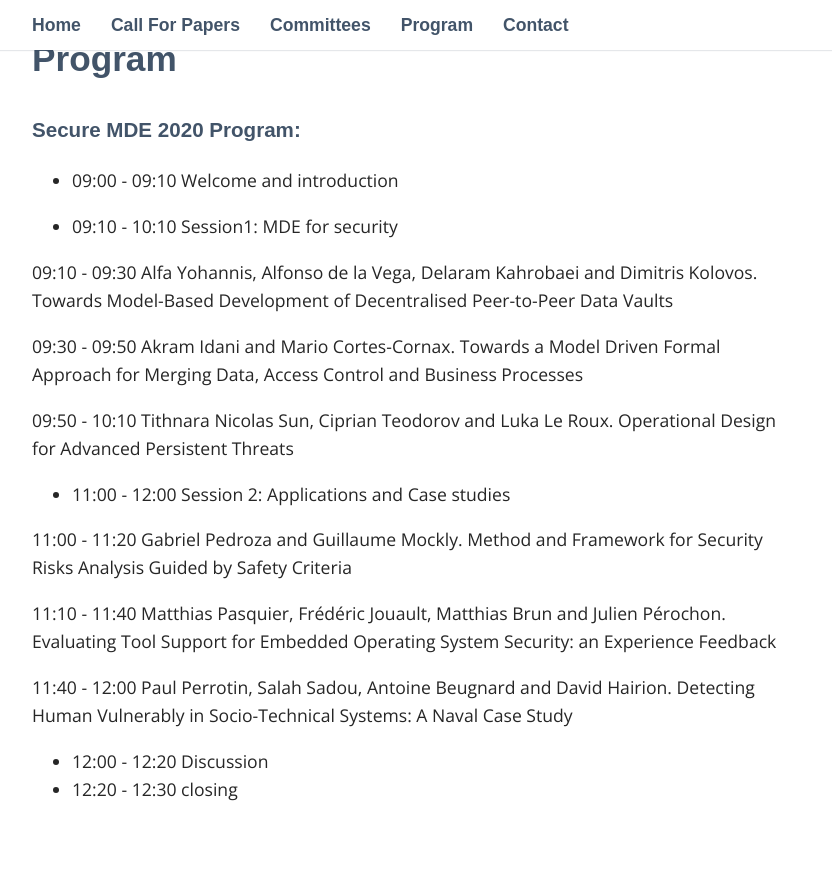
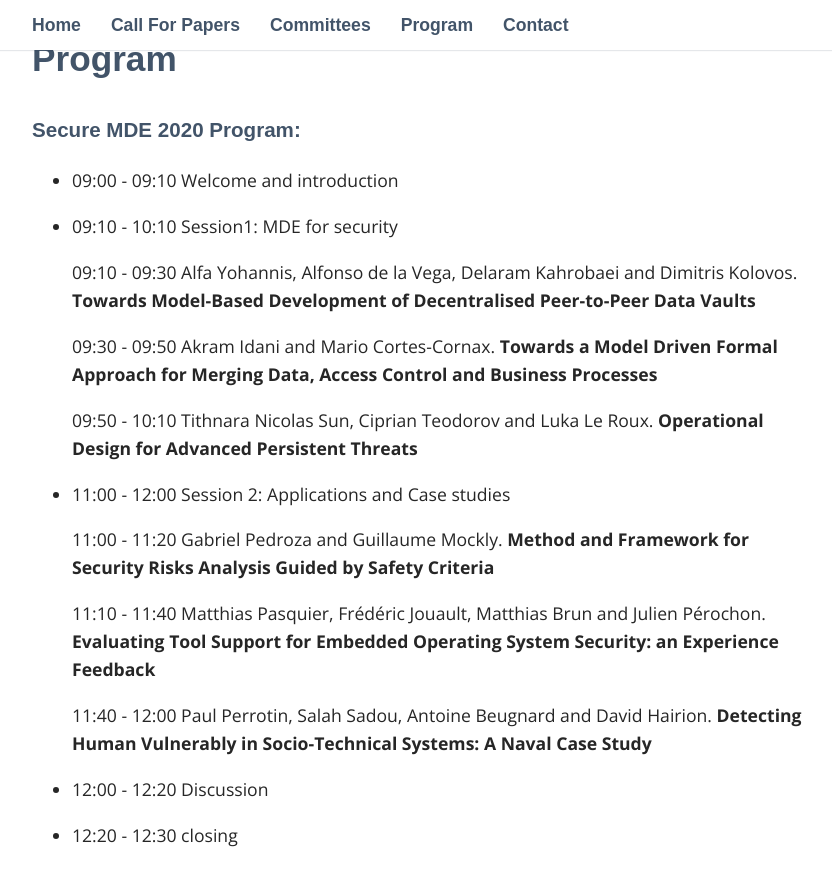
Before and after one commit to modelia/secure-mde-workshop, a Jekyll site: the page built from _pages/03_program.md, in a window 1280 px wide and 900 px high, scrolled down 630 px. Shown: the top 886 px of the window, without its empty margins (223-1055 px from the left). Built offline with Jekyll 4.4.1, drawn with Linux system fonts in a browser that asks for light colours; some web fonts are replaced.

```diff
--- a/_pages/03_program.md
+++ b/_pages/03_program.md
@@ -10,19 +10,20 @@ permalink: /program/
 
  * 09:10 - 10:10 Session1: MDE for security
 
-09:10 - 09:30 Alfa Yohannis, Alfonso de la Vega, Delaram Kahrobaei and Dimitris Kolovos. Towards Model-Based Development of Decentralised Peer-to-Peer Data Vaults
+	09:10 - 09:30 Alfa Yohannis, Alfonso de la Vega, Delaram Kahrobaei and Dimitris Kolovos. **Towards Model-Based Development of Decentralised Peer-to-Peer Data Vaults**
 
-09:30 - 09:50 Akram Idani and Mario Cortes-Cornax. Towards a Model Driven Formal Approach for Merging Data, Access Control and Business Processes
+	09:30 - 09:50 Akram Idani and Mario Cortes-Cornax. **Towards a Model Driven Formal Approach for Merging Data, Access Control and Business Processes**
 
-09:50 - 10:10 Tithnara Nicolas Sun, Ciprian Teodorov and Luka Le Roux. Operational Design for Advanced Persistent Threats
+	09:50 - 10:10 Tithnara Nicolas Sun, Ciprian Teodorov and Luka Le Roux. **Operational Design for Advanced Persistent Threats**
 
  * 11:00 - 12:00 Session 2: Applications and Case studies
 
-11:00 - 11:20 Gabriel Pedroza and Guillaume Mockly. Method and Framework for Security Risks Analysis Guided by Safety Criteria
+	11:00 - 11:20 Gabriel Pedroza and Guillaume Mockly. **Method and Framework for Security Risks Analysis Guided by Safety Criteria**
 
-11:10 - 11:40 Matthias Pasquier, Frédéric Jouault, Matthias Brun and Julien Pérochon. Evaluating Tool Support for Embedded Operating System Security: an Experience Feedback
+	11:10 - 11:40 Matthias Pasquier, Frédéric Jouault, Matthias Brun and Julien Pérochon. **Evaluating Tool Support for Embedded Operating System Security: an Experience Feedback**
 
-11:40 - 12:00 Paul Perrotin, Salah Sadou, Antoine Beugnard and David Hairion. Detecting Human Vulnerably in Socio-Technical Systems: A Naval Case Study
+	11:40 - 12:00 Paul Perrotin, Salah Sadou, Antoine Beugnard and David Hairion. **Detecting Human Vulnerably in Socio-Technical Systems: A Naval Case Study**
 
  * 12:00 - 12:20 Discussion
+
  * 12:20 - 12:30 closing
```
